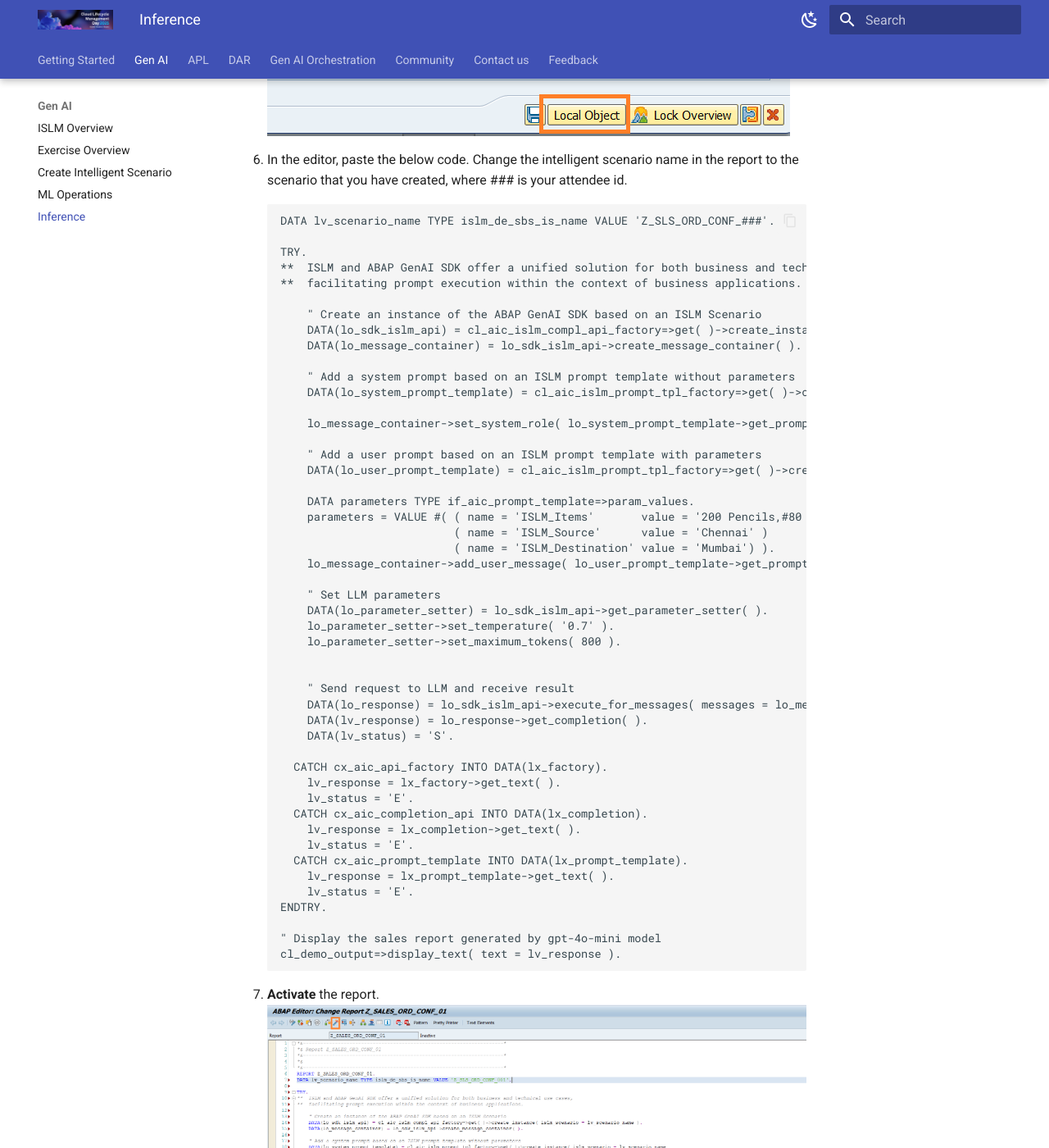
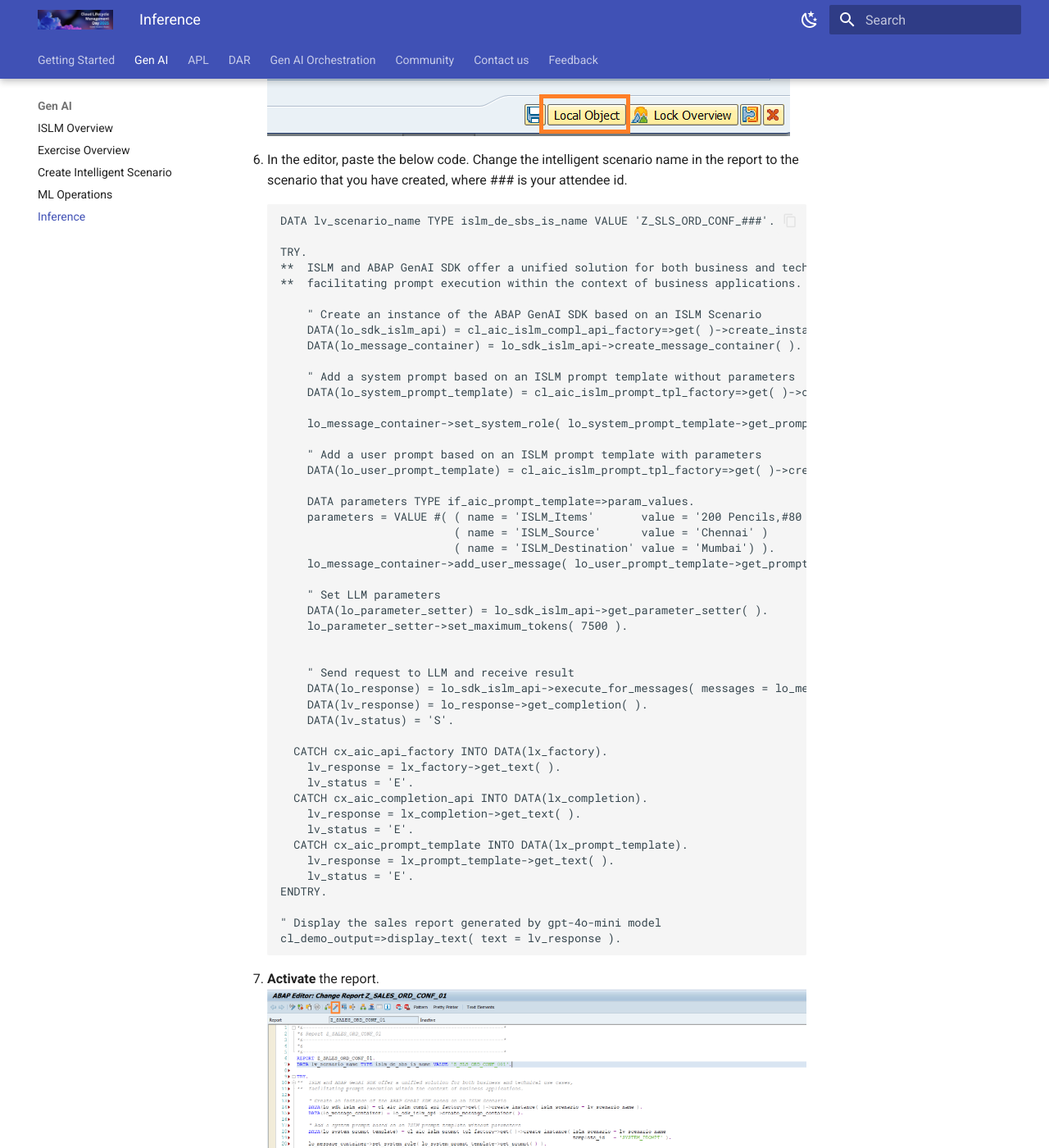
Before and after one commit to SAP-CLM-SL/ISLM, an MkDocs documentation site: the page built from docs/ISLM_with_SAPGenAI/generateemail.md, in a window 1280 px wide and 1400 px high, scrolled down 2189 px. Shown: the whole window at 82% size. Built offline with MkDocs 1.6.1 and Material for MkDocs 9.7.7, drawn with Linux system fonts in a browser that asks for light colours.

Commit message:
Update generateemail.md

```diff
--- a/docs/ISLM_with_SAPGenAI/generateemail.md
+++ b/docs/ISLM_with_SAPGenAI/generateemail.md
@@ -45,8 +45,7 @@ TRY.
 
     " Set LLM parameters
     DATA(lo_parameter_setter) = lo_sdk_islm_api->get_parameter_setter( ).
-    lo_parameter_setter->set_temperature( '0.7' ).
-    lo_parameter_setter->set_maximum_tokens( 800 ).
+    lo_parameter_setter->set_maximum_tokens( 7500 ).
 
 
     " Send request to LLM and receive result
```
